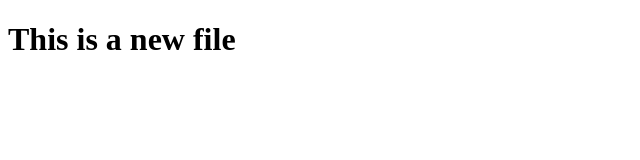
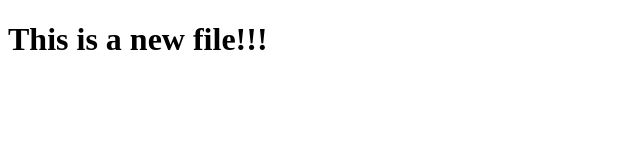
Before and after one commit to KindSound/new_project, a plain HTML site: page hello.html in a window 1280 px wide. Shown: the full height of the page, 0-640 px from the left. Drawn offline with Linux system fonts and the light colour scheme.

Commit message:
Added exclamation marks

```diff
--- a/hello.html
+++ b/hello.html
@@ -4,6 +4,6 @@
 	<title></title>
 </head>
 <body>
-<h1> This is a new file</h1>
+<h1> This is a new file!!!</h1>
 </body>
 </html>
```
